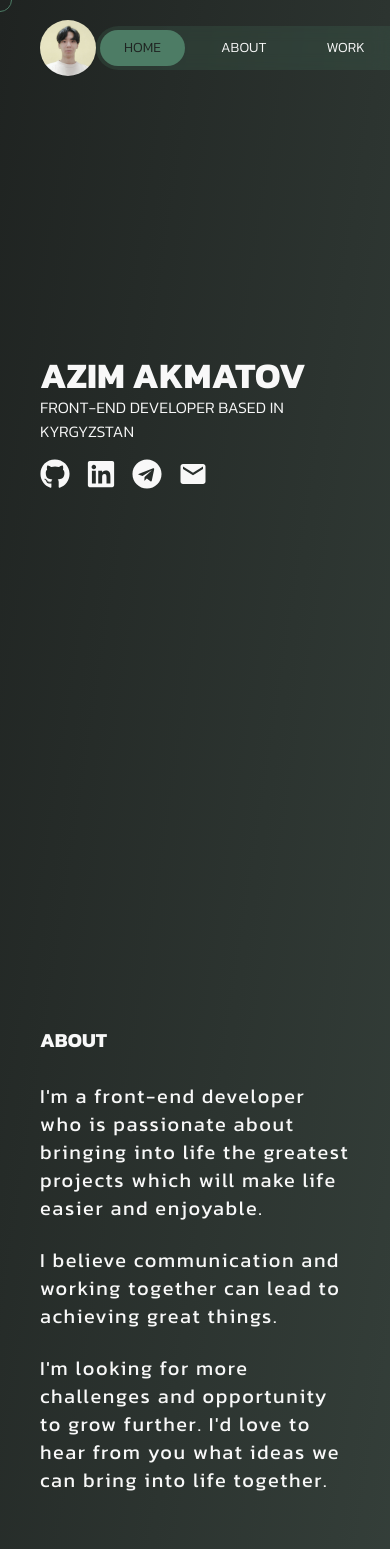
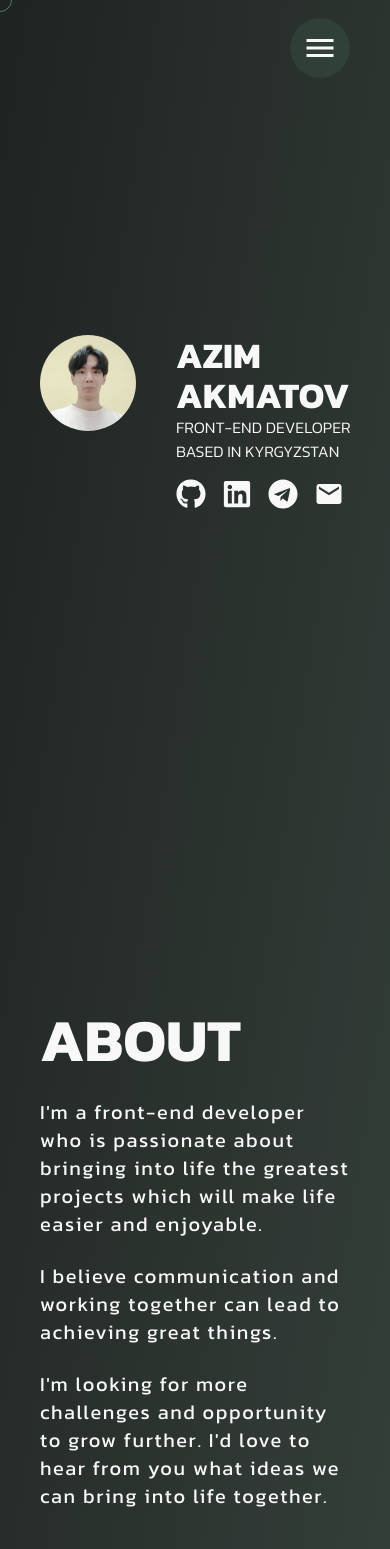
Before and after one commit to akmatoff/portfolio, a React (Vite) app: page / in a window 390 px wide. Shown: the top 1549 px of the page. Built offline with nearby package versions, Linux system fonts and the light colour scheme.

Commit message:
Add mobile menu, update header

```diff
--- a/src/components/AboutSection/AboutSection.tsx
+++ b/src/components/AboutSection/AboutSection.tsx
@@ -1,11 +1,21 @@
+import { useMouseAnimate } from "../../hooks/useMouseAnimate";
+
 function AboutSection() {
+  const { setCurrentVariant } = useMouseAnimate();
+
   return (
     <section
       id="about"
       className="flex flex-col justify-center w-screen min-h-screen p-10 md:p-40"
     >
       <div className="flex flex-col w-full text-xl md:text-2xl md:px-48">
-        <div className="font-bold mb-4">ABOUT</div>
+        <div
+          className="font-bold mb-4 text-6xl"
+          onMouseEnter={() => setCurrentVariant("hover")}
+          onMouseLeave={() => setCurrentVariant("default")}
+        >
+          ABOUT
+        </div>
 
         <p>
           I'm a front-end developer who is passionate about bringing into life
--- a/src/components/Avatar/Avatar.tsx
+++ b/src/components/Avatar/Avatar.tsx
@@ -1,13 +1,21 @@
 import { useMouseAnimate } from "../../hooks/useMouseAnimate";
+import cn from "classnames";
+interface Props {
+  className?: string;
+  noSpacing?: boolean;
+}
 
-function Avatar() {
+function Avatar({ className, noSpacing = false }: Props) {
   const { setCurrentVariant } = useMouseAnimate();
 
   return (
-    <div className="flex-1">
+    <div className={noSpacing ? "" : "flex-1"}>
       <a href="#hero">
         <div
-          className="rounded-full bg-avatar w-14 h-14 bg-cover shadow-sm"
+          className={cn(
+            "rounded-full bg-avatar w-14 h-14 bg-cover shadow-sm transition-opacity duration-400",
+            className && className
+          )}
           style={{ backgroundPositionY: "20%" }}
           onMouseEnter={() => setCurrentVariant("hover")}
           onMouseLeave={() => setCurrentVariant("default")}
--- a/src/components/Header/Header.tsx
+++ b/src/components/Header/Header.tsx
@@ -2,6 +2,7 @@ import { useEffect, useRef, useState } from "react";
 import cn from "classnames";
 import { useMouseAnimate } from "../../hooks/useMouseAnimate";
 import Avatar from "../Avatar/Avatar";
+import MobileMenu from "../MobileMenu/MobileMenu";
 
 function Header() {
   const [activeSection, setActiveSection] = useState<string | null>(null);
@@ -21,7 +22,7 @@ function Header() {
           setActiveSection(visibleSection.id);
         }
       },
-      { threshold: 0.7 }
+      { threshold: 0.55 }
     );
 
     const sections = document.querySelectorAll("section");
@@ -39,9 +40,11 @@ function Header() {
 
   return (
     <div className="flex fixed items-center w-screen h-24 p-10">
-      <Avatar />
+      <Avatar
+        className={activeSection !== "hero" ? "opacity-100" : "opacity-0"}
+      />
 
-      <div className="flex bg-accent bg-opacity-20 bg-blur backdrop-blur p-1 rounded-full text-sm font-light">
+      <div className="hidden md:flex bg-accent bg-opacity-20 bg-blur backdrop-blur p-1 rounded-full text-sm font-light">
         <a className="text-primary-text" href="#hero">
           <div
             className={cn(
@@ -92,7 +95,9 @@ function Header() {
         </a>
       </div>
 
-      <div className="flex-1"></div>
+      <MobileMenu />
+
+      <div className="hidden md:block flex-1"></div>
     </div>
   );
 }
--- a/src/components/HeroSection/HeroSection.tsx
+++ b/src/components/HeroSection/HeroSection.tsx
@@ -2,6 +2,7 @@ import { SOCIAL_LINKS } from "../../constants/common";
 import { FaGithub, FaLinkedin, FaTelegram } from "react-icons/fa";
 import { MdMail } from "react-icons/md";
 import { useMouseAnimate } from "../../hooks/useMouseAnimate";
+import Avatar from "../Avatar/Avatar";
 
 function HeroSection() {
   const { setCurrentVariant } = useMouseAnimate();
@@ -12,6 +13,8 @@ function HeroSection() {
       className="flex flex-col justify-center w-screen min-h-screen p-10 md:p-40"
     >
       <div className="flex w-full">
+        <Avatar className="w-24 h-24 md:w-40 md:h-40 mr-10" noSpacing />
+
         <div>
           <div
             className="text-4xl md:text-6xl lg:text-8xl font-bold"
--- /dev/null
+++ b/src/components/MobileMenu/MobileMenu.tsx
@@ -0,0 +1,53 @@
+import { useState } from "react";
+import { MdOutlineMenu, MdClose } from "react-icons/md";
+
+function MobileMenu() {
+  const [isOpen, setIsOpen] = useState(false);
+
+  return (
+    <>
+      {isOpen && (
+        <div className="flex flex-col p-10 fixed z-10 top-0 left-0 right-0 bottom-0 bg-accent bg-opacity-40 backdrop-blur-sm">
+          <div className="flex justify-end w-full h-60">
+            <MdClose className="text-3xl" onClick={() => setIsOpen(false)} />
+          </div>
+
+          <div
+            className="flex flex-col px-20 text-3xl"
+            onClick={() => setIsOpen(false)}
+          >
+            <a className="text-primary-text" href="#hero">
+              <div className="py-2 px-6 rounded-full mr-3 transition-all duration-300 hover:bg-secondary">
+                HOME
+              </div>
+            </a>
+            <a className="text-primary-text" href="#about">
+              <div className="py-2 px-6 rounded-full mr-3 transition-all duration-300 hover:bg-secondary">
+                ABOUT
+              </div>
+            </a>
+            <a href="#work">
+              <div className="py-2 px-6 rounded-full mr-3 transition-all duration-300 hover:bg-secondary">
+                WORK
+              </div>
+            </a>
+            <a href="#contact">
+              <div className="py-2 px-6 rounded-full transition-all duration-300 hover:bg-secondary">
+                CONTACT
+              </div>
+            </a>
+          </div>
+        </div>
+      )}
+
+      <div
+        className="block md:hidden bg-accent bg-opacity-20 bg-blur backdrop-blur p-3 rounded-full text-sm font-light"
+        onClick={() => setIsOpen(true)}
+      >
+        <MdOutlineMenu className="text-4xl" />
+      </div>
+    </>
+  );
+}
+
+export default MobileMenu;
--- a/src/hooks/useMouseAnimate.ts
+++ b/src/hooks/useMouseAnimate.ts
@@ -19,7 +19,7 @@ export const useMouseAnimate = () => {
       y: context.mouseState.position.y - 32,
       width: 72,
       height: 72,
-      backgroundColor: "var(--secondary-color)",
+      backgroundColor: "var(--text-color)",
       mixBlendMode: "difference",
     },
   };
```
